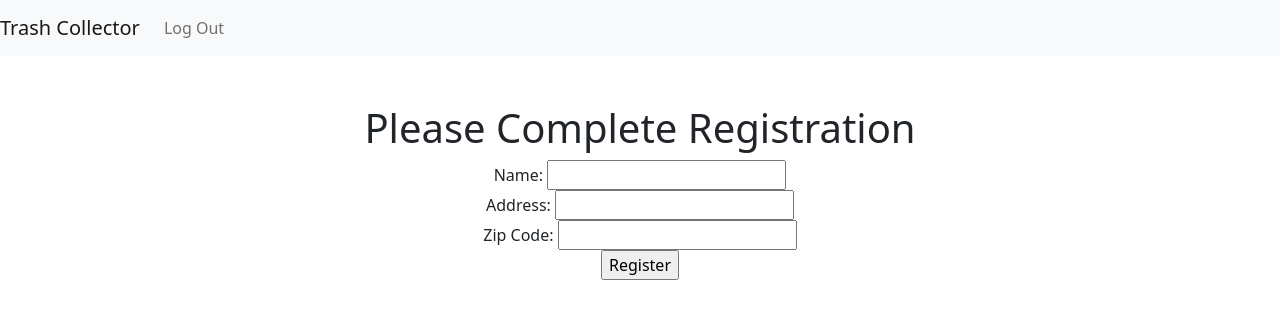
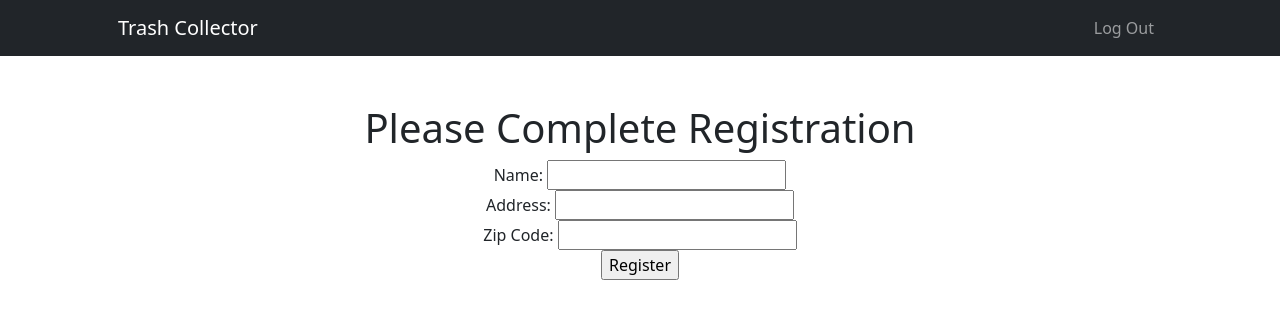
Before and after one commit to JacobBerkey/TrashCollector_Project, a Django app: page /employees/new/ in a window 1280 px wide. Shown: the top 319 px of the page. Run offline with Django 3.2, Linux system fonts and the light colour scheme; the visitor is signed in with stand-in values (Sample User, id 1).

Commit message:
added bootstrap navbar

```diff
--- a/trash_collector/employees/templates/employees/employee_index.html
+++ b/trash_collector/employees/templates/employees/employee_index.html
@@ -10,7 +10,10 @@
     <br />
     <br />
     Today's date is: {{today}}
+    <br />
     Local Customers: {{local_customers}}
+    <br />
+
 
   {% else %}
     <p>You are at the employee index, but you are not logged in.</p>
--- a/trash_collector/employees/views.py
+++ b/trash_collector/employees/views.py
@@ -21,21 +21,26 @@ def index(request):
 def employee_index(request):
     # The following line will get the logged-in user (if there is one) within any view function
     logged_in_user = request.user
+
     try:
         # This line will return the employee record of the logged-in user if one exists
         logged_in_employee = Employee.objects.get(user=logged_in_user)
+        employee_zip_code = logged_in_employee.zip_code
+        today = date.today()
+        local_customers = Customer.objects.filter(zip_code=employee_zip_code)
 
-        today = date.today()
-        local_customers = Customer.objects.filter(zip_code=17751)
+
+
 
         context = {
             'logged_in_employee': logged_in_employee,
             'today': today,
-            'local_customers': local_customers
+            'local_customers': local_customers,
         }
         return render(request, 'employees/employee_index.html', context)
     except ObjectDoesNotExist:
         return HttpResponseRedirect(reverse('employees:create_employee'))
+
 
 @login_required
 def create_employee(request):
--- a/trash_collector/templates/base.html
+++ b/trash_collector/templates/base.html
@@ -4,14 +4,20 @@
   <meta charset="utf-8">
   <title>{% block title %}{% endblock %}</title>
   <link href="https://cdn.jsdelivr.net/npm/bootstrap@5.1.1/dist/css/bootstrap.min.css" rel="stylesheet" integrity="sha384-F3w7mX95PdgyTmZZMECAngseQB83DfGTowi0iMjiWaeVhAn4FJkqJByhZMI3AhiU" crossorigin="anonymous">
+  <script src="https://cdn.jsdelivr.net/npm/bootstrap@5.0.2/dist/js/bootstrap.bundle.min.js"></script>
 </head>
   <body>
   {% if user.is_authenticated %}
-  <nav class="navbar navbar-expand-lg navbar-light bg-light">
-    <a class="navbar-brand" href="#">Trash Collector</a>
-    <div class="navbar-nav">
+  <nav class="navbar navbar-expand-lg navbar-dark bg-dark sticky-top">
+    <div class="container px-5">
+        <a class="navbar-brand" href="#">Trash Collector</a>
+        <button class="navbar-toggler" type="button" data-bs-toggle="collapse" data-bs-target="#navbarSupportedContent" aria-controls="navbarSupportedContent" aria-expanded="false" aria-label="Toggle navigation"><span class="navbar-toggler-icon"></span></button>
+        <div class="collapse navbar-collapse" id="navbarSupportedContent">
+            <ul class="navbar-nav ms-auto mb-2 mb-lg-0">
     {% block navbar %}{% endblock %}
-    <a class="nav-item nav-link" href="{% url 'logout' %}">Log Out</a>
+    <div class="collapse navbar-collapse" id="navbarSupportedContent">
+      <ul class="navbar-nav ms-auto mb-2 mb-lg-0">
+          <li class="nav-item"><a class="nav-link" href="{% url 'logout' %}">Log Out</a></li>
     </div>
   </nav>
   {% endif %}
```
